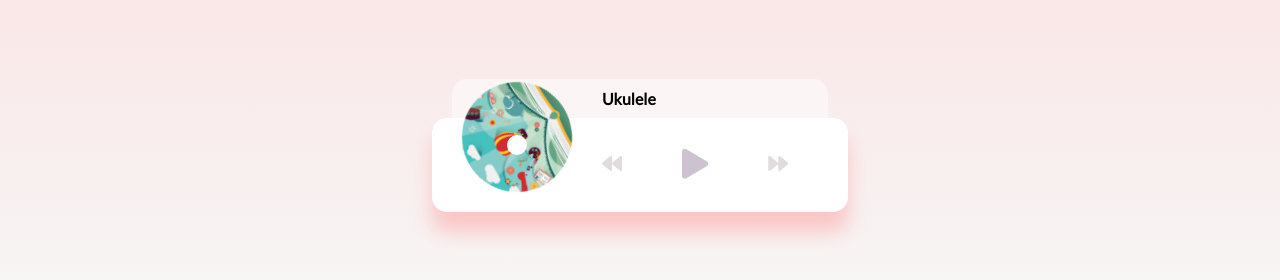
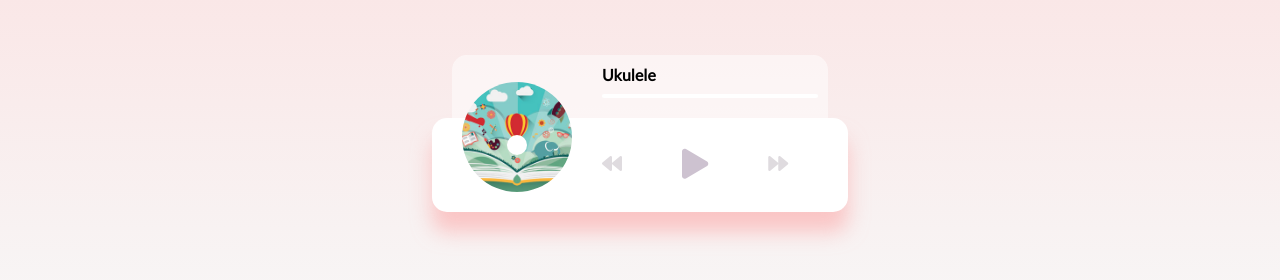
Before and after one commit to Annie-Huang/vanillawebprojects, a website: page music-player/index.html in a window 1280 px wide. Shown: the part 276-556 px from the top of the page. Drawn offline with Linux system fonts and the light colour scheme.

Commit message:
Styled the progress bar

```diff
--- a/music-player/style.css
+++ b/music-player/style.css
@@ -58,7 +58,7 @@ body {
   animation-play-state: paused; /* starting and stopping animation */
 }
 .music-container.play .img-container img {
-  animation-play-state: running;
+  /*animation-play-state: running;*/
 }
 
 @keyframes rotate {
@@ -117,3 +117,19 @@ body {
   opacity: 1;
   transform: translateY(-100%);
 }
+
+.progress-container {
+  background: #fff;
+  border-radius: 5px;
+  cursor: pointer;
+  margin: 10px 0;
+  height: 4px;
+  width: 100%;
+}
+.progress {
+  background-color: #fe8daa;
+  border-radius: 5px;
+  height: 100%;
+  width: 0%; /* this is to control the progress */
+  transition: width 0.1s linear;
+}
```
